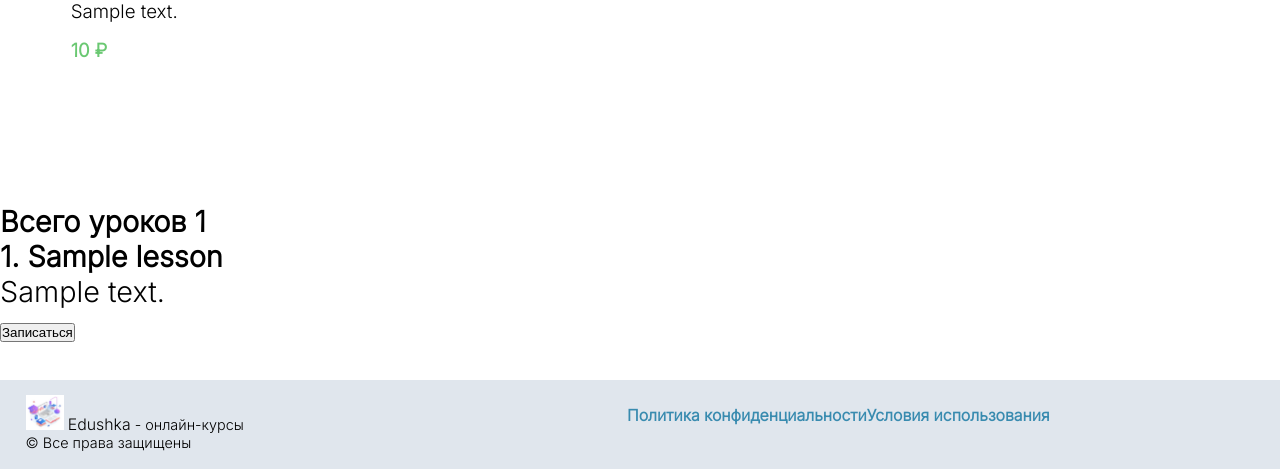
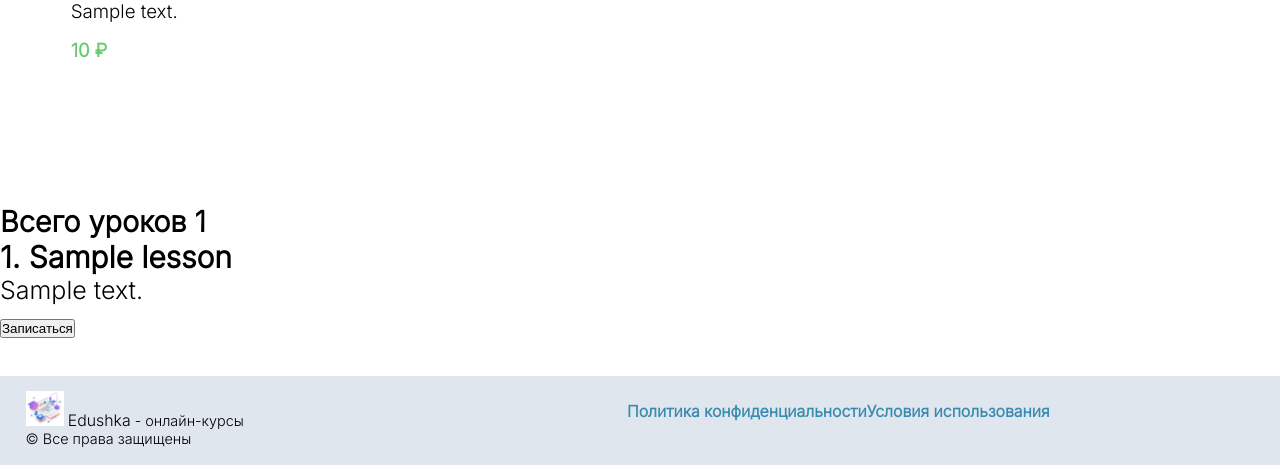
Before and after one commit to vsmrnw/lms_project, a Django app: page /courses/detail/1/ in a window 1280 px wide. Shown: the part 469-938 px from the top of the page. Run offline with Django 4.2, Linux system fonts and the light colour scheme; tables that the repository leaves empty hold one stand-in row (values such as "Sample post"); some web fonts are replaced.

Commit message:
fix templates

```diff
--- a/lms_project/templates/detail.html
+++ b/lms_project/templates/detail.html
@@ -10,15 +10,15 @@
             <p>Продолжительность: {{ course.duration }} месяцев/-a</p>
             <p>Кол-во уроков: {{ course.count_lessons }}</p>
             <p>{{ course.description }}</p>
-            <p><span class="price">{{ course.price }} ₽</span></p>
+            <p><span class="price">{{ course.price|default:'Бесплатно' }} ₽</span></p>
         </div>
         <div class="course_preview" style="margin-top: 1%; box-shadow: none; border: none"></div>
             {% with count_lessons=lessons.count %}
             <p style="font-weight: bold">Всего уроков {{ count_lessons }}</p>
             {% endwith %}
             {% for lesson in lessons %}
-                <p style="font-weight: bold">{{ forloop.counter }}. {{ lesson.name }}</p>
-                <p>{{ lesson.preview }}</p>
+                <p style="font-weight: bold; font-size: 30px" >{{ forloop.counter }}. {{ lesson.name }}</p>
+                <p style="font-size: 25px">{{ lesson.preview }}</p>
             {% empty %}
                 <p>Уроки пока не добавлены</p>
             {% endfor %}
--- a/lms_project/templates/index.html
+++ b/lms_project/templates/index.html
@@ -4,12 +4,12 @@
         {% now 'SHORT_DATETIME_FORMAT' %}
         {% for course in courses %}
           <div class="course_preview">
-            <p><a class="course_title" href="{% url 'detail' course.pk %}">{{ course.title }}</a></p>
+            <p><a class="course_title" href="{% url 'detail' course.pk %}">{{ course.title|title }}</a></p>
               <p>{{ course.start_date|date:"j E" }}</p>
             <div class="course_detail">
                 <p>{{ course.start_date }}</p>
-                <p>{{ course.description }}</p>
-                <p class="price">{{ course.price }} ₽</p>
+                <p>{{ course.description|capfirst }}</p>
+                <p class="price">{{ course.price|default:'Бесплатно' }} ₽</p>
             </div>
           </div>
         {% empty %}
```
